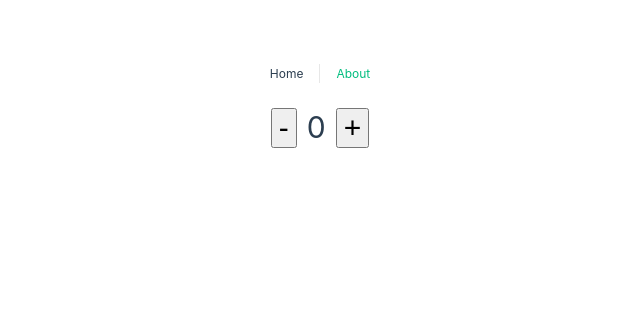
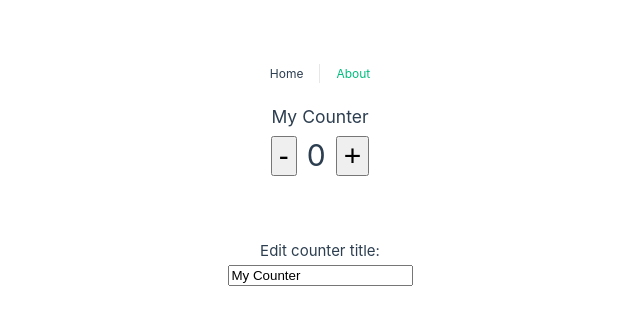
Before and after one commit to lkagan/vue-composition-api-basics, a Vue app: page / in a window 1280 px wide. Shown: the top 324 px of the page, without its empty margins (320-960 px from the left). Built offline with nearby package versions, Linux system fonts and the light colour scheme.

Commit message:
Allow user to update title

```diff
--- a/src/views/HomeView.vue
+++ b/src/views/HomeView.vue
@@ -1,9 +1,14 @@
 <template>
   <div class="home">
+    <h3>{{ counterTitle }}</h3>
     <div>
       <button @click="decreaseCounter" class="btn">-</button>
       <span class="counter">{{ counter }}</span>
       <button @click="increaseCounter" class="btn">+</button>
+    </div>
+    <div class="edit">
+      <h4>Edit counter title:</h4>
+      <input type="text" v-model="counterTitle">
     </div>
   </div>
 </template>
@@ -12,6 +17,7 @@
 import {ref} from "vue";
 
 const counter = ref(0);
+const counterTitle = ref('My Counter');
 
 const increaseCounter = () => {
   counter.value++
@@ -21,52 +27,6 @@
   counter.value--
 }
 </script>
-<!--
-<script>
-import {ref} from "vue";
-
-export default {
-  setup() {
-    const counter = ref(0);
-
-    const increaseCounter = () => {
-      counter.value++
-    }
-
-    const decreaseCounter = () => {
-      counter.value--
-    }
-
-    return {
-      counter,
-      increaseCounter,
-      decreaseCounter
-    }
-  }
-}
-</script>
--->
-<!--
-<script>
-export default {
-  data () {
-    return {
-      counter: 0
-    }
-  },
-
-  methods: {
-    increaseCounter () {
-      this.counter++
-    },
-
-    decreaseCounter () {
-      this.counter--
-    }
-  }
-}
-</script>
--->
 <style>
   .home {
     padding: 20px;
@@ -79,4 +39,7 @@
   .home .counter {
     font-size: 30px;
   }
+  .edit {
+    margin-top: 60px;
+  }
 </style>
```
